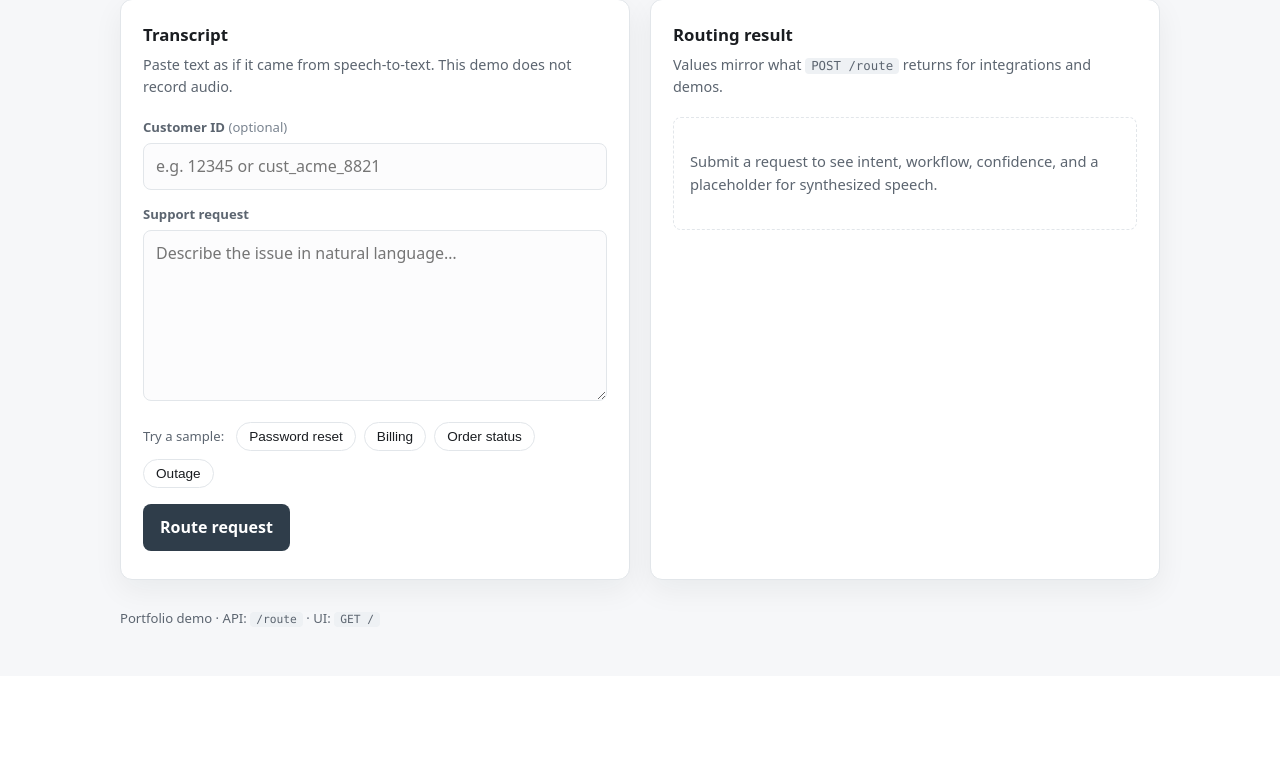
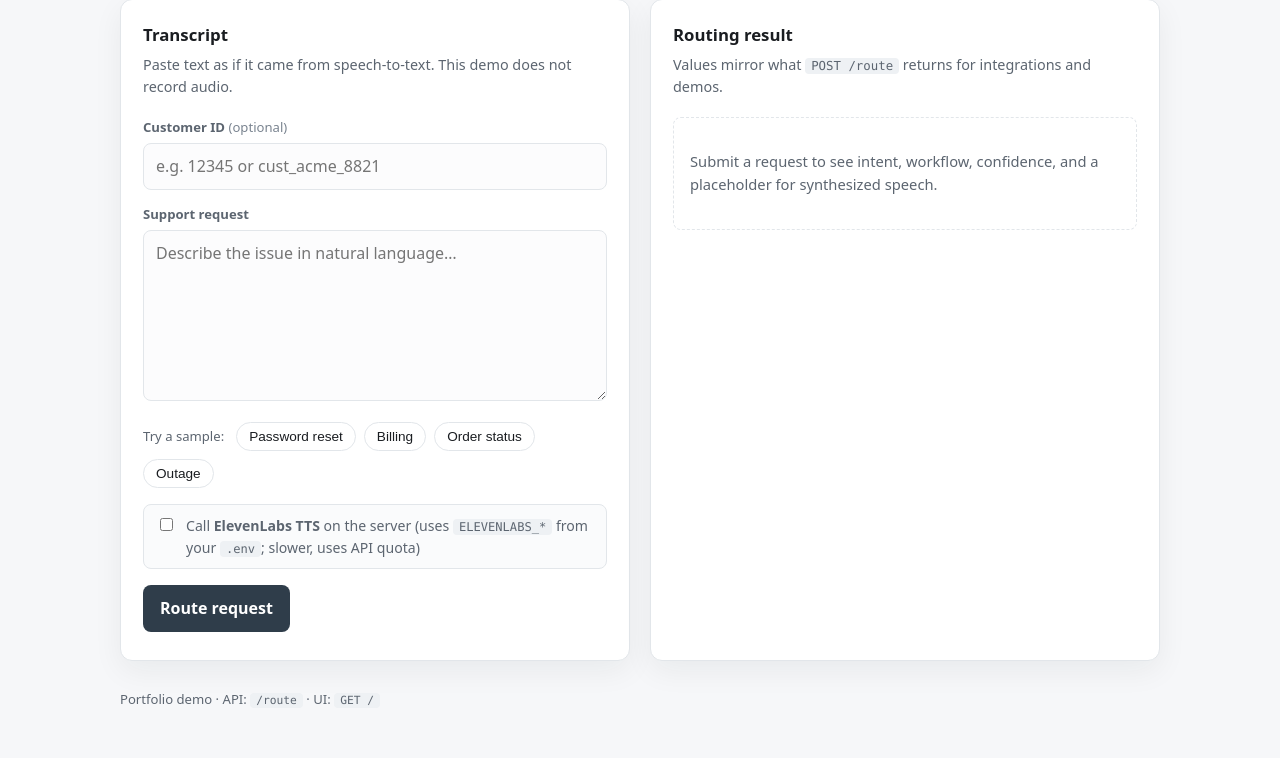
Before and after one commit to Warraky/voice-agent, a FastAPI app: page / in a window 1280 px wide. Shown: the part 156-914 px from the top of the page. Before the commit the page ends 783 px from the top, so only its background shows below. Run offline with FastAPI, Linux system fonts and the light colour scheme.

Commit message:
Add optional ElevenLabs TTS, server config module, and UI checkbox for synthesis
Made-with: Cursor

```diff
--- a/app/main.py
+++ b/app/main.py
@@ -12,16 +12,9 @@ import uuid
 
 from fastapi import FastAPI, Request
 from fastapi.staticfiles import StaticFiles
-from pydantic_settings import BaseSettings, SettingsConfigDict
 
+from app.config import settings
 from app.router import router
-
-
-class Settings(BaseSettings):
-    model_config = SettingsConfigDict(env_file=".env", env_file_encoding="utf-8", extra="ignore")
-
-    app_name: str = "voice-agent-demo"
-    log_level: str = "INFO"
 
 
 def _base_dir():
@@ -30,7 +23,6 @@ def _base_dir():
     return Path(__file__).resolve().parent
 
 
-settings = Settings()
 logging.basicConfig(level=getattr(logging, settings.log_level.upper(), logging.INFO))
 
 app = FastAPI(
--- a/app/static/app.js
+++ b/app/static/app.js
@@ -37,6 +37,33 @@ function showResult(data) {
 
   $("play-btn").disabled = !data.response_text;
   $("play-btn").dataset.text = data.response_text || "";
+
+  const audioEl = $("elevenlabs-audio");
+  audioEl.removeAttribute("src");
+  audioEl.load();
+
+  const ttsRow = $("tts-status-row");
+  const ttsText = $("tts-status-text");
+  const ttsDetail = $("tts-status-detail");
+  ttsRow.classList.remove("hidden");
+  ttsText.textContent = data.tts_status || "skipped";
+  if (data.tts_status === "skipped" && !data.tts_detail) {
+    ttsDetail.textContent =
+      "TTS not requested. Enable the checkbox to call ElevenLabs when credentials are set in the server .env.";
+  } else {
+    ttsDetail.textContent = data.tts_detail || "";
+  }
+
+  const player = $("elevenlabs-player");
+  const playerNote = $("elevenlabs-player-note");
+  if (data.tts_status === "ok" && data.tts_audio_base64 && data.tts_mime_type) {
+    player.classList.remove("hidden");
+    playerNote.textContent = "Audio returned inline from ElevenLabs (MP3).";
+    audioEl.src = `data:${data.tts_mime_type};base64,${data.tts_audio_base64}`;
+  } else {
+    player.classList.add("hidden");
+    playerNote.textContent = "";
+  }
 }
 
 async function submitRoute() {
@@ -52,10 +79,12 @@ async function submitRoute() {
 
   setLoading(true);
   try {
+    const synthesize_speech = $("synthesize-speech").checked;
+
     const res = await fetch("/route", {
       method: "POST",
       headers: { "Content-Type": "application/json" },
-      body: JSON.stringify({ customer_id, message }),
+      body: JSON.stringify({ customer_id, message, synthesize_speech }),
     });
 
     if (!res.ok) {
--- a/app/static/styles.css
+++ b/app/static/styles.css
@@ -134,6 +134,23 @@ h1 {
 .textarea {
   resize: vertical;
   min-height: 140px;
+}
+
+.checkbox-row {
+  display: flex;
+  gap: 10px;
+  align-items: flex-start;
+  margin-bottom: 16px;
+  padding: 10px 12px;
+  border: 1px solid var(--border);
+  border-radius: var(--radius-sm);
+  background: #fafbfc;
+  font-size: 0.88rem;
+  color: var(--muted);
+}
+
+.checkbox-row input {
+  margin-top: 3px;
 }
 
 .samples {
@@ -283,6 +300,25 @@ h1 {
   margin: 0;
 }
 
+.elevenlabs-player {
+  margin-top: 14px;
+  padding-top: 14px;
+  border-top: 1px solid var(--border);
+}
+
+.audio-el {
+  width: 100%;
+  margin-top: 8px;
+}
+
+.tts-status {
+  margin-top: 12px;
+  padding: 10px 12px;
+  border-radius: var(--radius-sm);
+  background: #f3f5f7;
+  border: 1px solid var(--border);
+}
+
 .tts-block {
   margin-top: 16px;
   padding-top: 14px;
--- a/app/templates/index.html
+++ b/app/templates/index.html
@@ -39,6 +39,14 @@
             <button type="button" class="chip" data-sample="order">Order status</button>
             <button type="button" class="chip" data-sample="outage">Outage</button>
           </div>
+
+          <label class="checkbox-row">
+            <input id="synthesize-speech" type="checkbox" />
+            <span
+              >Call <strong>ElevenLabs TTS</strong> on the server (uses <code>ELEVENLABS_*</code> from your
+              <code>.env</code>; slower, uses API quota)</span
+            >
+          </label>
 
           <div class="actions">
             <button type="button" id="submit-btn" class="primary-btn">Route request</button>
@@ -84,11 +92,23 @@
               </div>
             </div>
 
+            <div id="elevenlabs-player" class="elevenlabs-player hidden">
+              <span class="metric-label">ElevenLabs audio (this response)</span>
+              <audio id="elevenlabs-audio" class="audio-el" controls preload="none"></audio>
+              <p id="elevenlabs-player-note" class="tts-note"></p>
+            </div>
+
+            <div id="tts-status-row" class="tts-status hidden">
+              <span class="metric-label">TTS status</span>
+              <p id="tts-status-text" class="metric-value mono"></p>
+              <p id="tts-status-detail" class="tts-note"></p>
+            </div>
+
             <div class="tts-block">
-              <button type="button" id="play-btn" class="secondary-btn" disabled>Play sample audio</button>
+              <button type="button" id="play-btn" class="secondary-btn" disabled>Browser speech preview</button>
               <p class="tts-note">
-                Uses the browser’s speech preview when available—<strong>not</strong> vendor audio. In production this
-                would stream TTS (for example ElevenLabs) from <code>response_text</code>.
+                Uses <code>window.speechSynthesis</code> for a quick local preview—separate from ElevenLabs. When TTS is
+                enabled above, use the audio player for vendor output.
               </p>
             </div>
           </div>
--- a/requirements.txt
+++ b/requirements.txt
@@ -4,3 +4,4 @@ pydantic>=2.5.0,<3.0.0
 pydantic-settings>=2.1.0,<3.0.0
 python-dotenv>=1.0.0,<2.0.0
 jinja2>=3.1.0,<4.0.0
+httpx>=0.26.0,<1.0.0
```
Also changed, not shown: app/config.py (added, +18 -0 lines), app/elevenlabs_tts.py (added, +65 -0 lines), app/models.py (+14 -1 lines), app/services.py (+41 -3 lines), architecture.md (+2 -2 lines), README.md, 1 other file.
